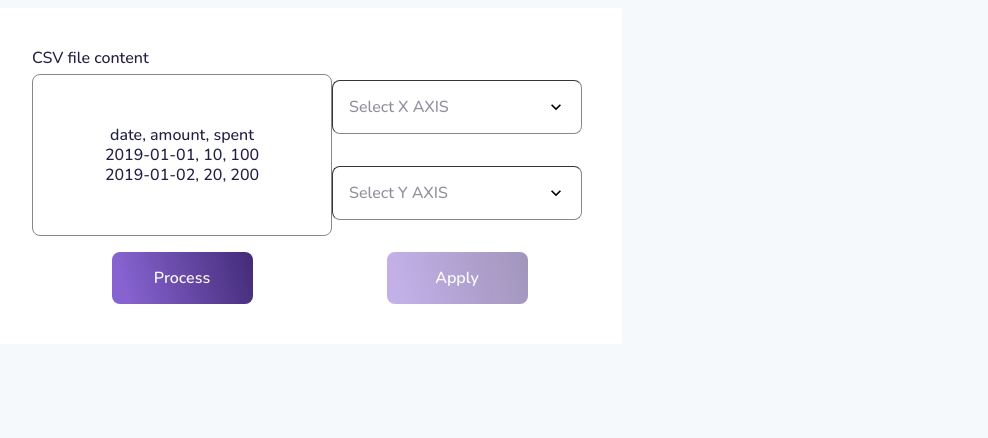
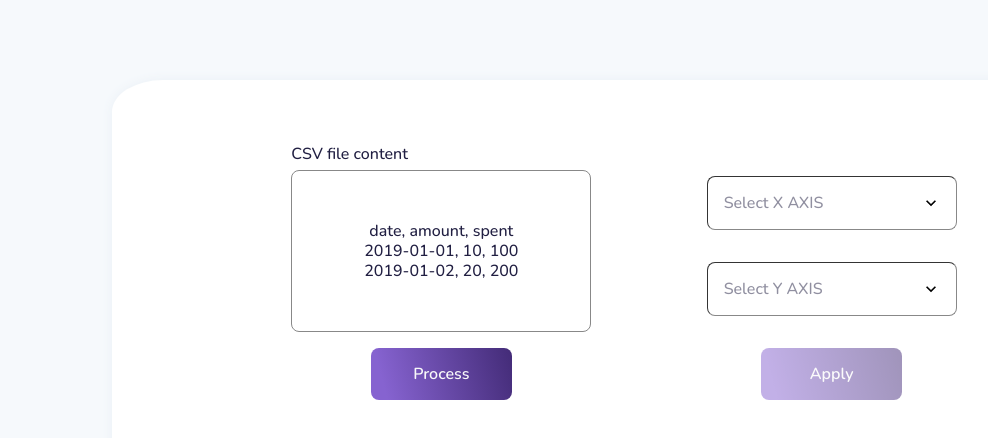
Before and after one commit to fernandomaseda/chart-datagran-challenge, a Next.js app: page / in a window 1280 px wide. Shown: the top 438 px of the page, without its empty margins (16-1004 px from the left). Built offline with nearby package versions, Linux system fonts and the light colour scheme.

Commit message:
nextjs layout suggestion

```diff
--- a/pages/_app.tsx
+++ b/pages/_app.tsx
@@ -1,8 +1,8 @@
 import '../styles/globals.css';
-import { AppProps } from 'next/app';
 
-function MyApp({ Component, pageProps }: AppProps) {
-  return <Component {...pageProps} />;
+function MyApp({ Component, pageProps }) {
+  const getLayout = Component.getLayout || ((page) => page);
+  return getLayout(<Component {...pageProps} />);
 }
 
 export default MyApp;
--- a/pages/index.tsx
+++ b/pages/index.tsx
@@ -1,5 +1,5 @@
 import { SelectItem } from '@components';
-import { useState, ChangeEvent } from 'react';
+import React, { useState, ChangeEvent } from 'react';
 import { InputForm } from '../modules/InputForm';
 import ReactHighcharts from 'react-highcharts';
 import { GeneralLayout } from '@layout';
@@ -78,7 +78,7 @@ const Home = () => {
   };
 
   return (
-    <GeneralLayout>
+    <>
       <InputForm
         state={state}
         setState={setState}
@@ -104,8 +104,12 @@ const Home = () => {
           }}
         />
       )}
-    </GeneralLayout>
+    </>
   );
 };
 
+Home.getLayout = function getLayout(page) {
+  return <GeneralLayout>{page}</GeneralLayout>;
+};
+
 export default Home;
--- a/pages/posts.tsx
+++ b/pages/posts.tsx
@@ -65,7 +65,7 @@ const Posts = () => {
   };
 
   return (
-    <GeneralLayout className="md:p-10 w-full">
+    <>
       {data && (
         <Table
           data={data as Record<string, any>[]}
@@ -80,8 +80,12 @@ const Posts = () => {
           <Table data={dataSelected as Record<string, any>[]} className="md:!w-auto" />
         </div>
       )}
-    </GeneralLayout>
+    </>
   );
 };
 
+Posts.getLayout = function getLayout(page) {
+  return <GeneralLayout className="md:p-10 w-full">{page}</GeneralLayout>;
+};
+
 export default Posts;
--- a/tailwind.config.js
+++ b/tailwind.config.js
@@ -6,6 +6,7 @@ module.exports = {
     "./components/*.{js,ts,jsx,tsx}",
     "./components/*/*.{js,ts,jsx,tsx}",
     "./modules/*/*.{js,ts,jsx,tsx}",
+    "./layout/*.{js,ts,jsx,tsx}",
   ],
   theme: {
     extend: {
```
